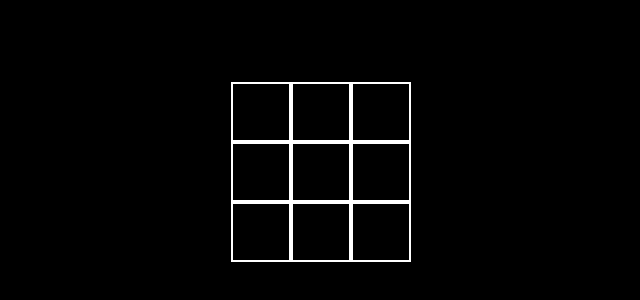
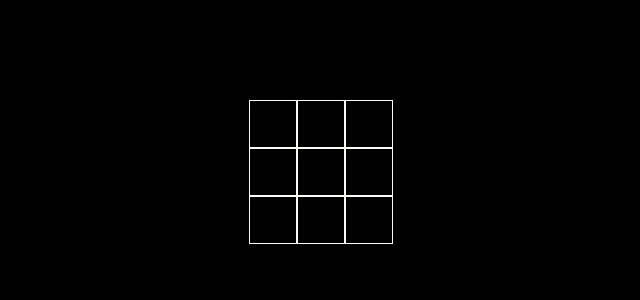
Before and after one commit to webhero-sultan/tic-tac-toe, a React (Vite) app: page / in a window 1280 px wide. Shown: the part 228-528 px from the top of the page, without its empty margins (319-959 px from the left). Built offline with nearby package versions, Linux system fonts and the light colour scheme.

Commit message:
project clone to computer

```diff
--- a/src/components/Square.jsx
+++ b/src/components/Square.jsx
@@ -6,6 +6,10 @@ export default function Square() {
     setValue('X');
   }
   return (
-    <button onClick={handleClick} className="h-15 w-15 border-2 border-white text-amber-50 cursor-pointer font-bold">{value}</button>
+    <button onClick={handleClick} className="h-12 w-12 border
+                                          text-amber-50
+                                            cursor-pointer
+                                            font-bold
+                                            ">{value}</button>
   )
 }
```
